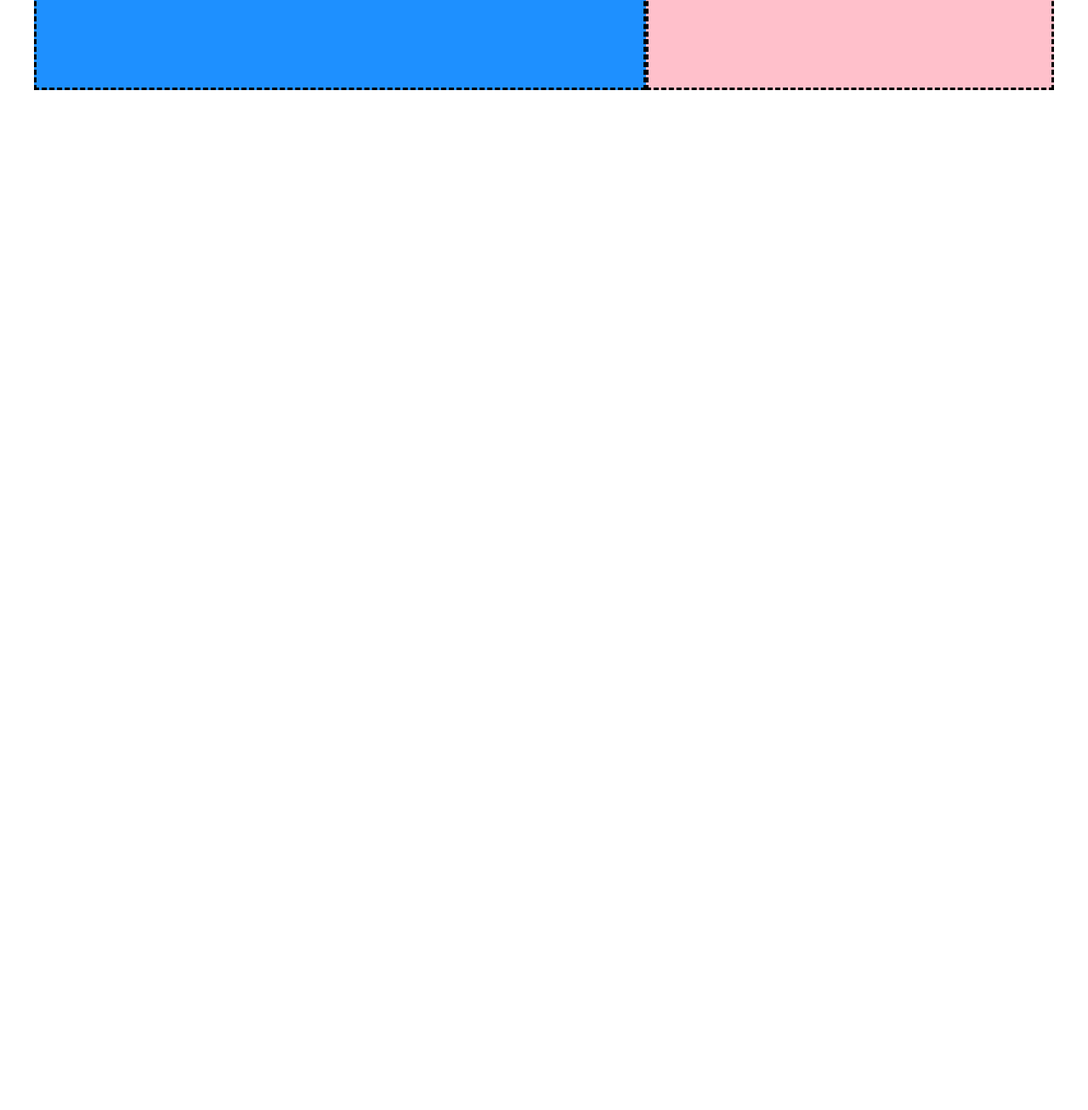
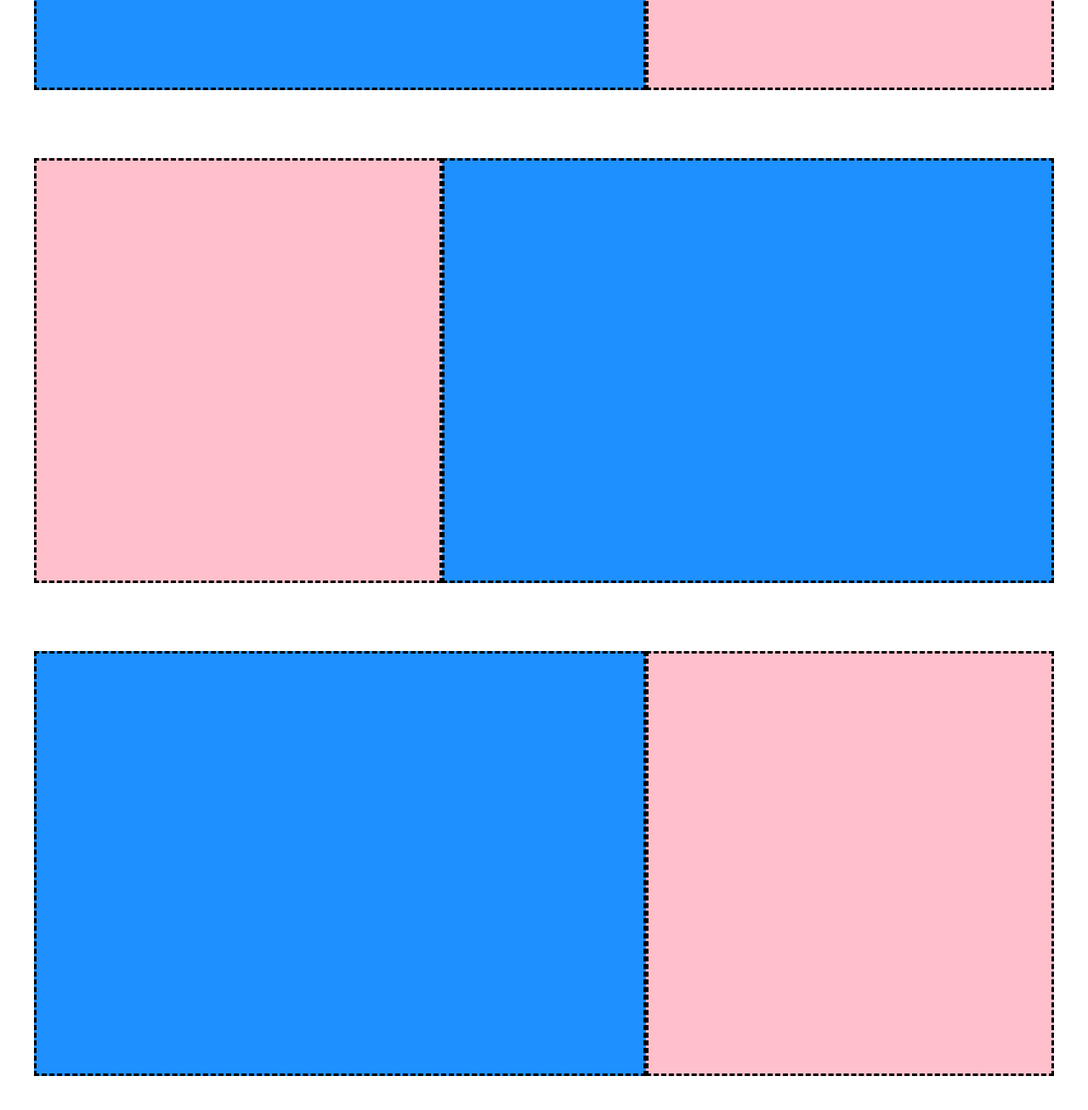
Before and after one commit to Riccardo15Pinto/htmlcss-struttura-discord, a plain HTML site: page index.html in a window 1280 px wide. Shown: the part 1024-2330 px from the top of the page at 85% size. Before the commit the page ends 1170 px from the top, so only its background shows below. Drawn offline with Linux system fonts and the light colour scheme.

Commit message:
add class dark-bg

```diff
--- a/index.html
+++ b/index.html
@@ -53,6 +53,20 @@
                 <div class="small-element row-element"></div>
             </div>
         </section>
+
+        <section class="section-row dark-bg">
+            <div class="row">
+                <div class="small-element row-element"></div>
+                <div class="big-element row-element"></div>
+            </div>
+        </section>
+
+        <section class="section-row">
+            <div class="row">
+                <div class="big-element row-element"></div>
+                <div class="small-element row-element"></div>
+            </div>
+        </section>
     </main>
 
 
```
